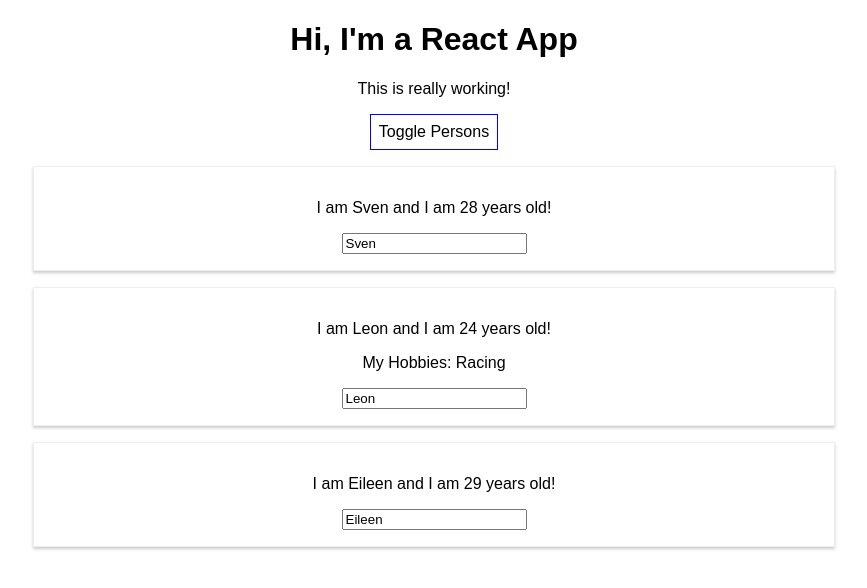
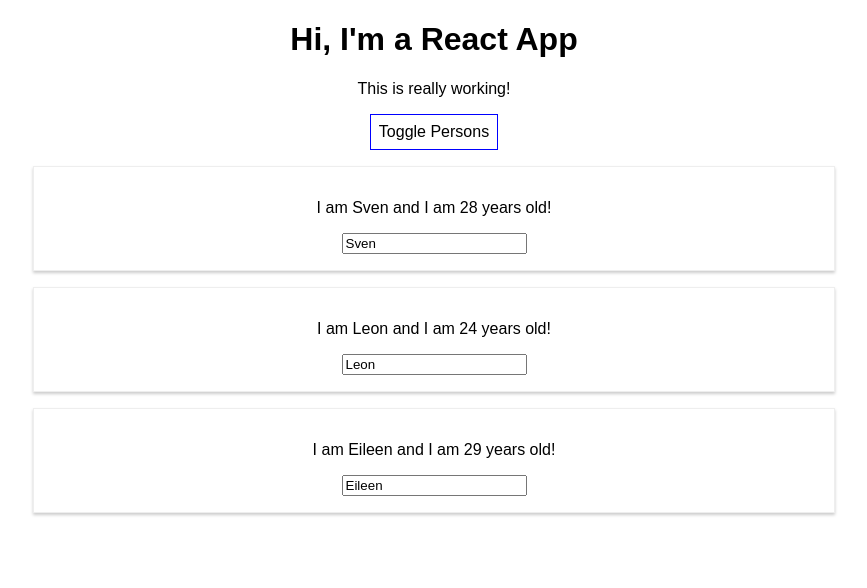
Before and after one commit to skusebauch/react-app, a React (Create React App) app: page / in a window 1280 px wide. Both pictures are taken after a click on the button "Toggle Persons". Shown: the top 588 px of the page, without its empty margins (206-1073 px from the left). Built offline with nearby package versions, Linux system fonts and the light colour scheme.

Commit message:
refactor Person comp

```diff
--- a/src/App.js
+++ b/src/App.js
@@ -49,6 +49,18 @@
       cursor: "pointer",
     };
 
+    let persons = null;
+
+    if (this.state.showPersons) {
+      persons = (
+        <div>
+          {this.state.persons.map((person) => {
+            return <Person name={person.name} age={person.age} />;
+          })}
+        </div>
+      );
+    }
+
     return (
       <div className="App">
         <h1>Hi, I'm a React App</h1>
@@ -56,26 +68,7 @@
         <button style={style} onClick={this.togglePersonsHandler}>
           Toggle Persons
         </button>
-        {this.state.showPersons ? (
-          <div>
-            <Person
-              name={this.state.persons[0].name}
-              age={this.state.persons[0].age}
-            />
-            <Person
-              name={this.state.persons[1].name}
-              age={this.state.persons[1].age}
-              click={this.switchNameHandler.bind(this, "Sven Kusebauch!")}
-              changed={this.nameChangedHandler}
-            >
-              My Hobbies: Racing
-            </Person>
-            <Person
-              name={this.state.persons[2].name}
-              age={this.state.persons[2].age}
-            />
-          </div>
-        ) : null}
+        {persons}
       </div>
     );
     // return React.createElement('div', {className: 'App'}, React.createElement('h1', null, 'Does this work now?'));
```
